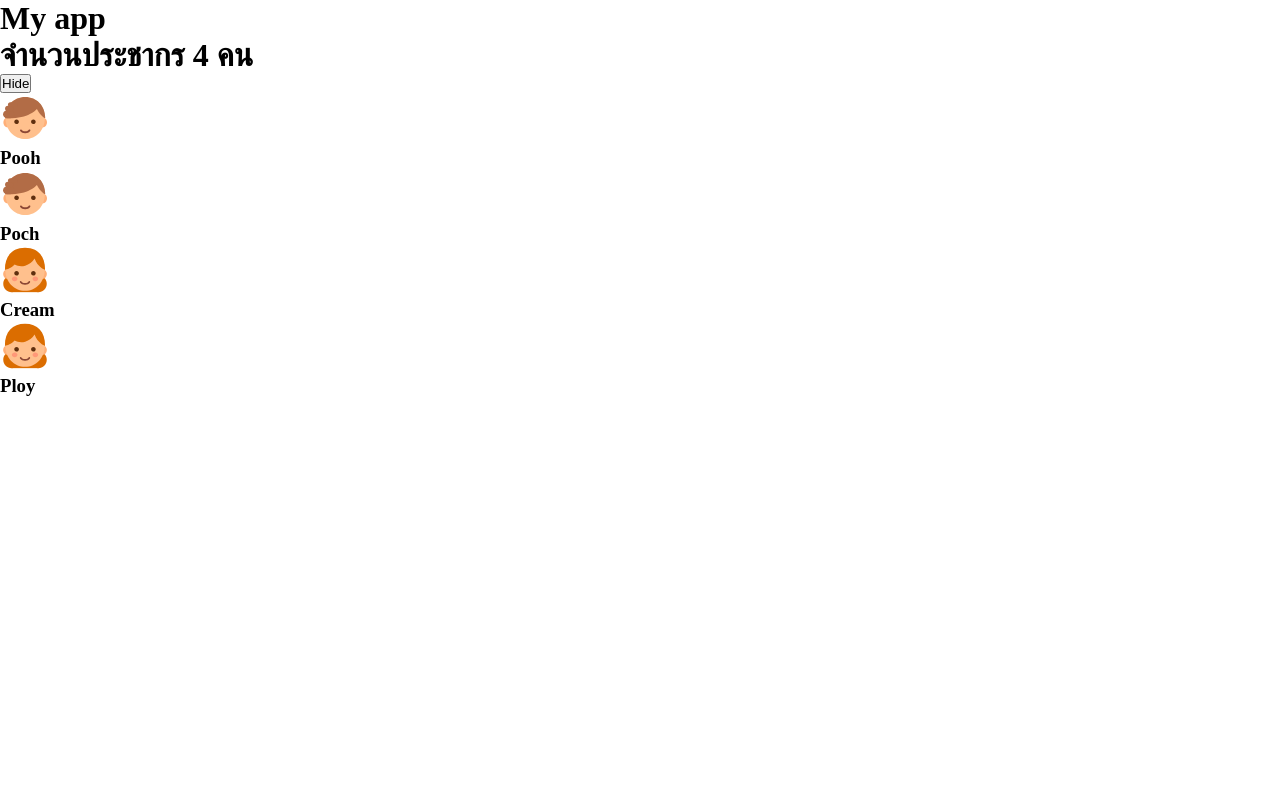
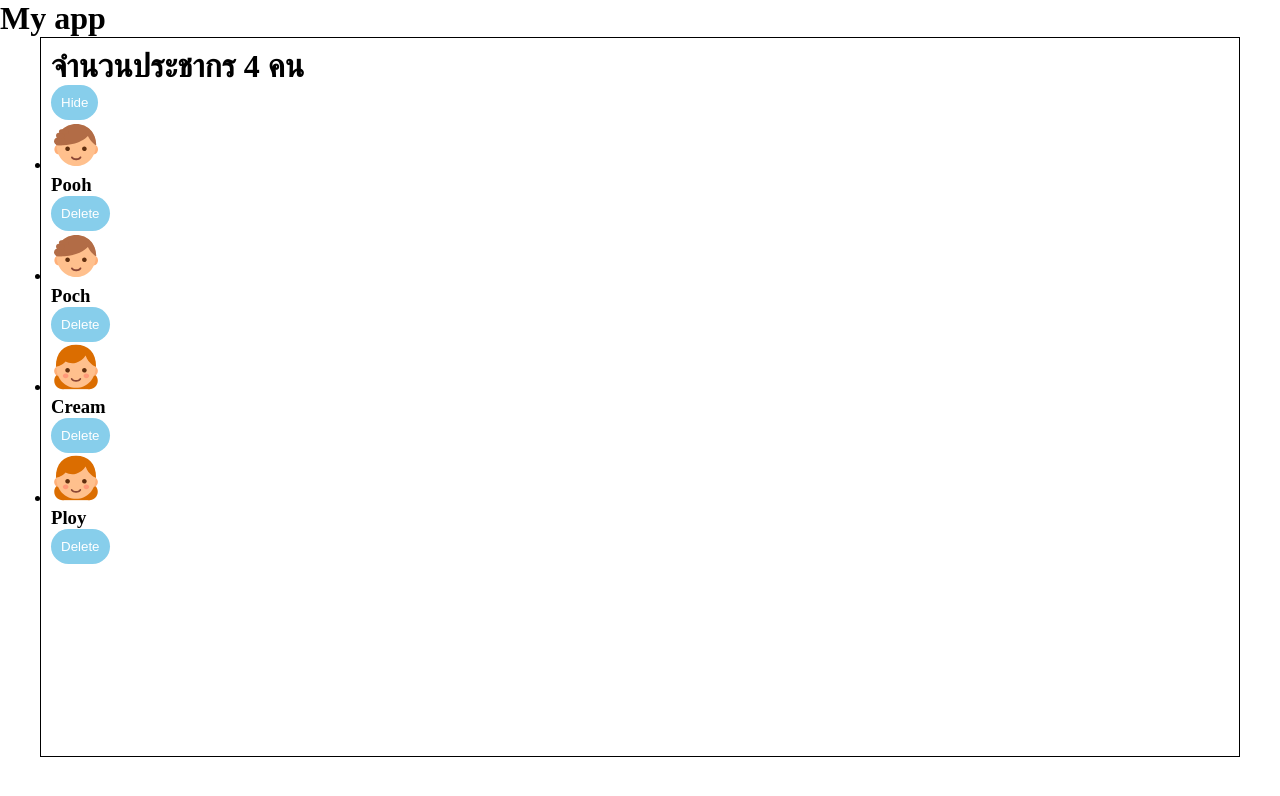
Before and after one commit to PuriDC/Leaen-React19, a React (Vite) app: page / in a window 1280 px wide. Shown: the top 796 px of the page. Built offline with nearby package versions, Linux system fonts and the light colour scheme.

Commit message:
Global Style

```diff
--- a/src/App.jsx
+++ b/src/App.jsx
@@ -6,7 +6,9 @@ function App() {
   return (
     <>
       <Header/>
-      <PersonList/>
+      <main>
+        <PersonList/>
+      </main>
     </>
   );
 }
--- a/src/components/PersonList.jsx
+++ b/src/components/PersonList.jsx
@@ -21,6 +21,7 @@ function PersonList() {
             <li key={item.id}>
                 <img src={item.gender == "Male" ? boy : girl} width={50} height={50} />
                 <h3>{item.name}</h3>
+                <button>Delete</button>
             </li>
           ))}
       </ul>
--- a/src/index.css
+++ b/src/index.css
@@ -3,3 +3,20 @@
   padding: 0;
   box-sizing: border-box;
 }
+
+button{
+  background: skyblue;
+  color: white;
+  padding: 10px;
+  cursor: pointer;
+  border: none;
+  border-radius: 20px;
+}
+
+main{
+  max-width: 1200px;
+  min-height: 90vh;
+  margin: auto;
+  padding: 10px;
+  border: 1px solid #000;
+}
```
